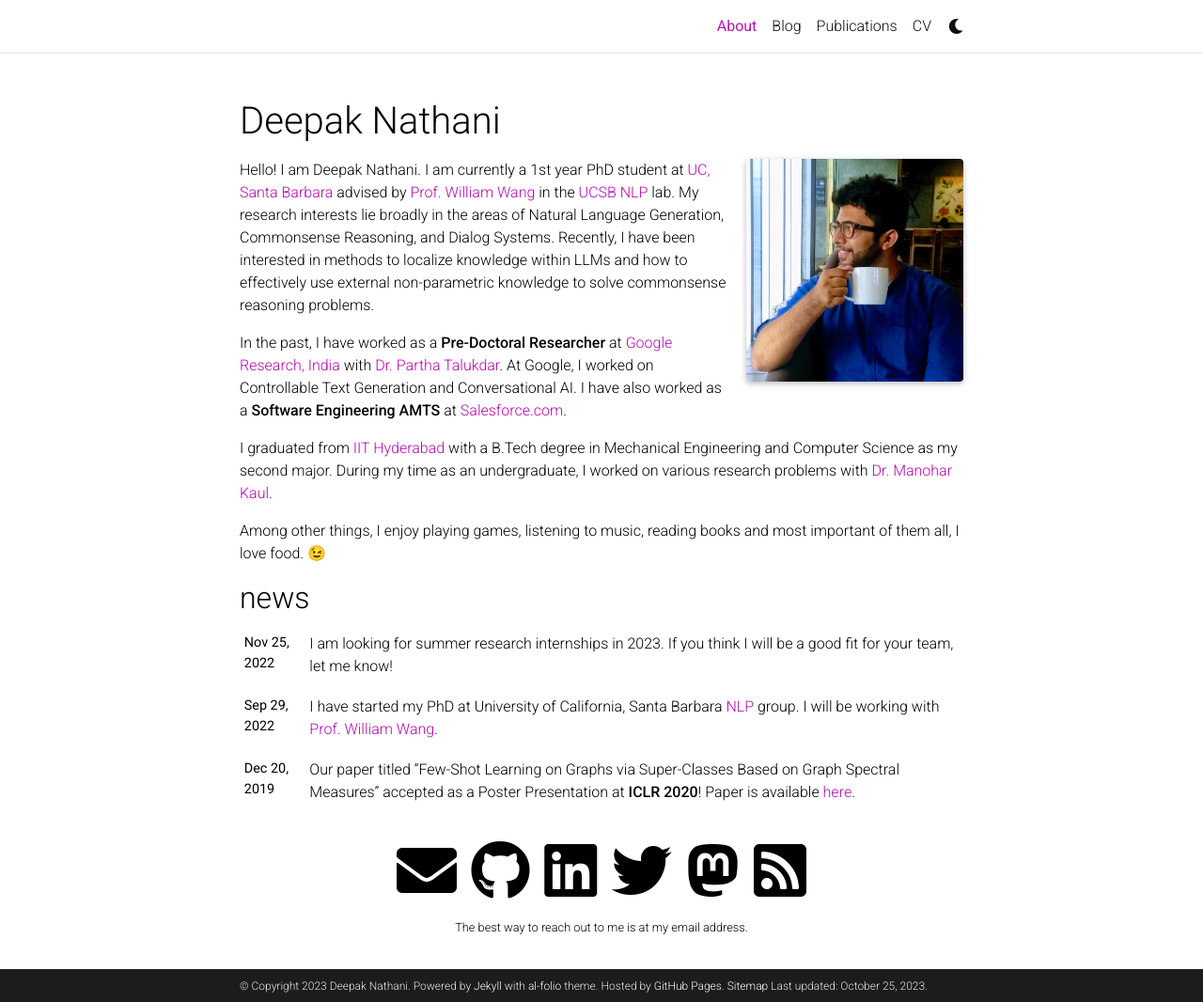
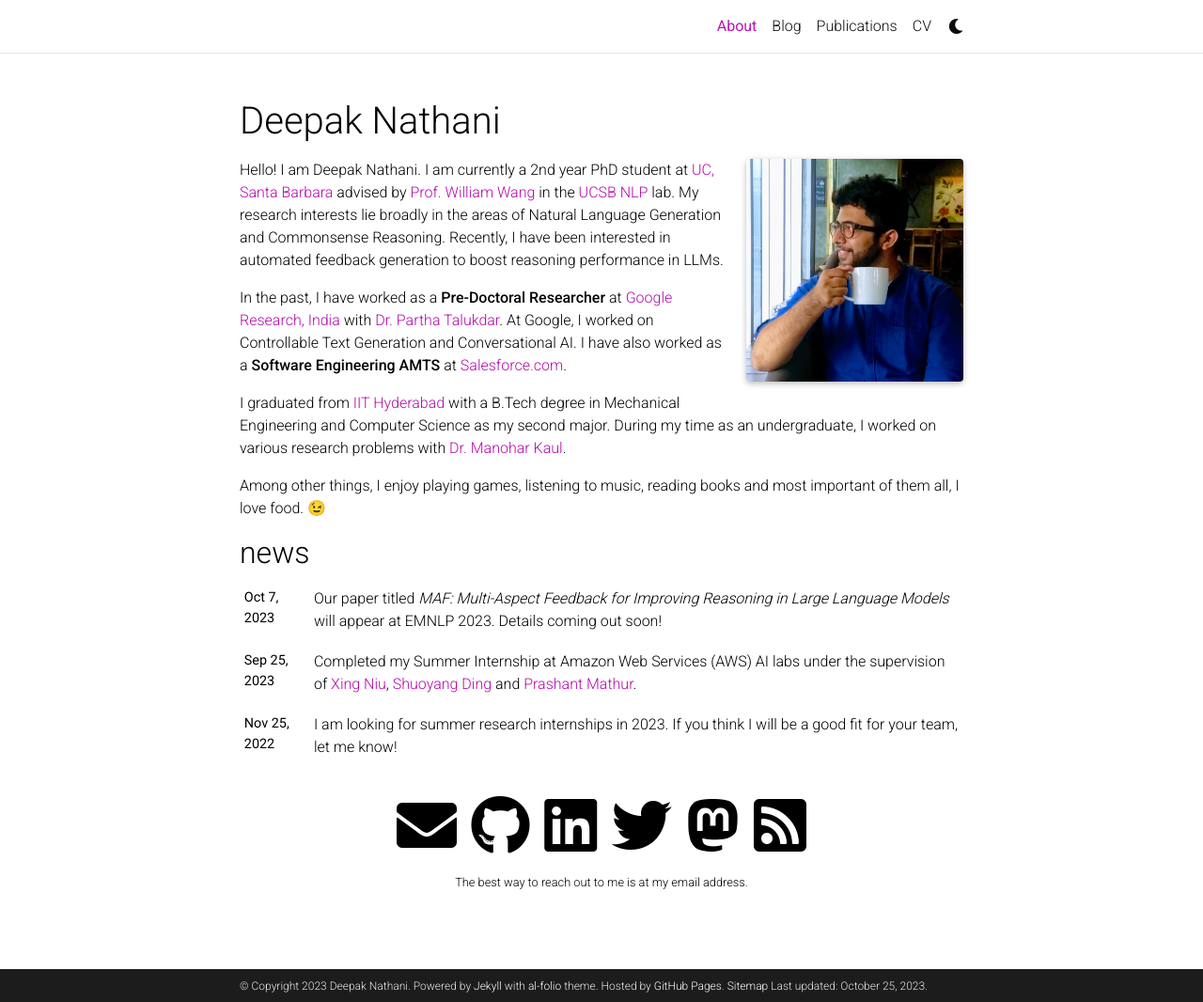
Before and after one commit to deepakn97/deepakn97.github.io, a Jekyll site: the page built from _pages/about.md, in a window 1280 px wide and 1066 px high. Shown: the whole window at 94% size. Built offline with Jekyll 4.4.1, drawn with Linux system fonts in a browser that asks for light colours; full-size pictures stand in for the smaller copies a plugin makes; emoji names are drawn with the system emoji font; comment, search, counter and statistics services are not loaded; a style sheet for code colours, icons or effects is not loaded.

Commit message:
add paper news, updates to research

```diff
--- a/_pages/about.md
+++ b/_pages/about.md
@@ -18,7 +18,7 @@
 social: true  # includes social icons at the bottom of the page
 ---
 
-Hello! I am Deepak Nathani. I am currently a 1st year PhD student at [UC, Santa Barbara](https://www.cs.ucsb.edu/) advised by [Prof. William Wang](https://sites.cs.ucsb.edu/~william/) in the [UCSB NLP](http://nlp.cs.ucsb.edu/) lab. My research interests lie broadly in the areas of Natural Language Generation, Commonsense Reasoning, and Dialog Systems. Recently, I have been interested in methods to localize knowledge within LLMs and how to effectively use external non-parametric knowledge to solve commonsense reasoning problems.
+Hello! I am Deepak Nathani. I am currently a 2nd year PhD student at [UC, Santa Barbara](https://www.cs.ucsb.edu/) advised by [Prof. William Wang](https://sites.cs.ucsb.edu/~william/) in the [UCSB NLP](http://nlp.cs.ucsb.edu/) lab. My research interests lie broadly in the areas of Natural Language Generation and Commonsense Reasoning. Recently, I have been interested in automated feedback generation to boost reasoning performance in LLMs.
 
 In the past, I have worked as a **Pre-Doctoral Researcher** at [Google Research, India](https://research.google/locations/india/) with [Dr. Partha Talukdar](https://research.google/people/ParthaTalukdar/). At Google, I worked on Controllable Text Generation and Conversational AI. I have also worked as a **Software Engineering AMTS** at [Salesforce.com](https://www.salesforce.com/).
 
```
Also changed, not shown: _news/announcement_8.md (added, +7 -0 lines), _news/announcement_9.md (added, +8 -0 lines).
